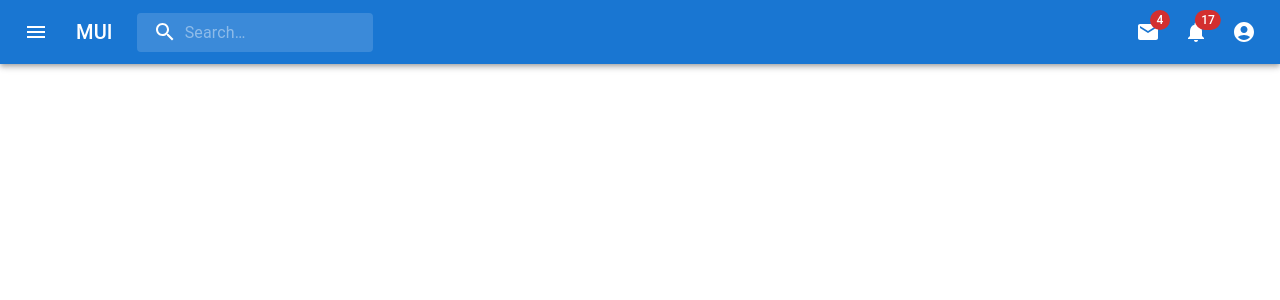
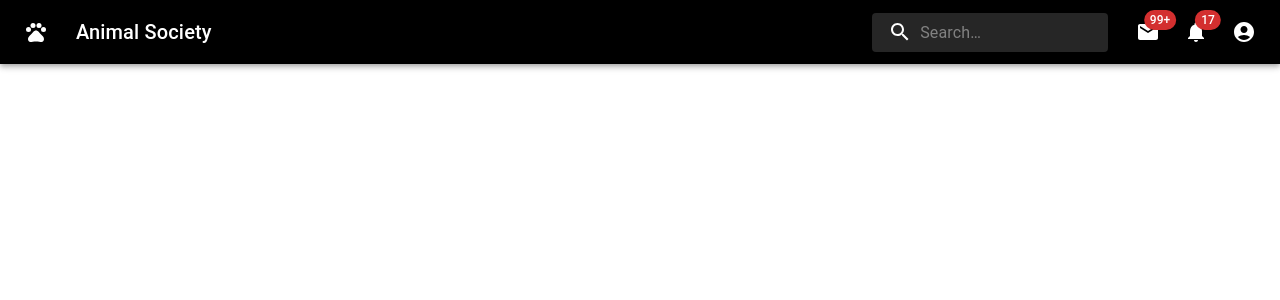
Before and after one commit to leonkwan46/animal_social_media, a React (Create React App) app in the folder FrontEnd/: page / in a window 1280 px wide. Shown: the top 300 px of the page. Built offline with nearby package versions, Linux system fonts and the light colour scheme.

Commit message:
TopNav CSS

```diff
--- a/FrontEnd/src/components/Top_nav.js
+++ b/FrontEnd/src/components/Top_nav.js
@@ -15,6 +15,7 @@ import AccountCircle from '@mui/icons-material/AccountCircle';
 import MailIcon from '@mui/icons-material/Mail';
 import NotificationsIcon from '@mui/icons-material/Notifications';
 import MoreIcon from '@mui/icons-material/MoreVert';
+import PetsIcon from '@mui/icons-material/Pets';
 
 const Search = styled('div')(({ theme }) => ({
   position: 'relative',
@@ -85,7 +86,7 @@ const Top_nav = () => {
     <Menu
       anchorEl={anchorEl}
       anchorOrigin={{
-        vertical: 'top',
+        vertical: 'bottom',
         horizontal: 'right',
       }}
       id={menuId}
@@ -107,7 +108,7 @@ const Top_nav = () => {
     <Menu
       anchorEl={mobileMoreAnchorEl}
       anchorOrigin={{
-        vertical: 'top',
+        vertical: 'bottom',
         horizontal: 'right',
       }}
       id={mobileMenuId}
@@ -139,6 +140,7 @@ const Top_nav = () => {
         </IconButton>
         <p>Notifications</p>
       </MenuItem>
+
       <MenuItem onClick={handleProfileMenuOpen}>
         <IconButton
           size="large"
@@ -156,8 +158,9 @@ const Top_nav = () => {
 
   return (
     <Box sx={{ flexGrow: 1 }}>
-      <AppBar position="static">
+      <AppBar position="" sx={{bgcolor:"#000000"}}>
         <Toolbar>
+
           <IconButton
             size="large"
             edge="start"
@@ -165,16 +168,22 @@ const Top_nav = () => {
             aria-label="open drawer"
             sx={{ mr: 2 }}
           >
-            <MenuIcon />
+          <PetsIcon />
           </IconButton>
+
+
           <Typography
             variant="h6"
             noWrap
             component="div"
             sx={{ display: { xs: 'none', sm: 'block' } }}
           >
-            MUI
+            Animal Society
           </Typography>
+
+          <Box sx={{flexGrow:'1' }} />
+
+          {/* search bar */}
           <Search>
             <SearchIconWrapper>
               <SearchIcon />
@@ -184,22 +193,26 @@ const Top_nav = () => {
               inputProps={{ 'aria-label': 'search' }}
             />
           </Search>
-          <Box sx={{ flexGrow: 1 }} />
+
+
+
+
           <Box sx={{ display: { xs: 'none', md: 'flex' } }}>
+
             <IconButton size="large" aria-label="show 4 new mails" color="inherit">
-              <Badge badgeContent={4} color="error">
+              <Badge badgeContent={898198198} color="error">
                 <MailIcon />
               </Badge>
             </IconButton>
-            <IconButton
-              size="large"
-              aria-label="show 17 new notifications"
-              color="inherit"
-            >
+
+            <IconButton size="large" aria-label="AHHAHAHA" color="inherit">
               <Badge badgeContent={17} color="error">
                 <NotificationsIcon />
               </Badge>
+
+
             </IconButton>
+
             <IconButton
               size="large"
               edge="end"
@@ -209,9 +222,13 @@ const Top_nav = () => {
               onClick={handleProfileMenuOpen}
               color="inherit"
             >
+
+
               <AccountCircle />
             </IconButton>
           </Box>
+
+
           <Box sx={{ display: { xs: 'flex', md: 'none' } }}>
             <IconButton
               size="large"
```
